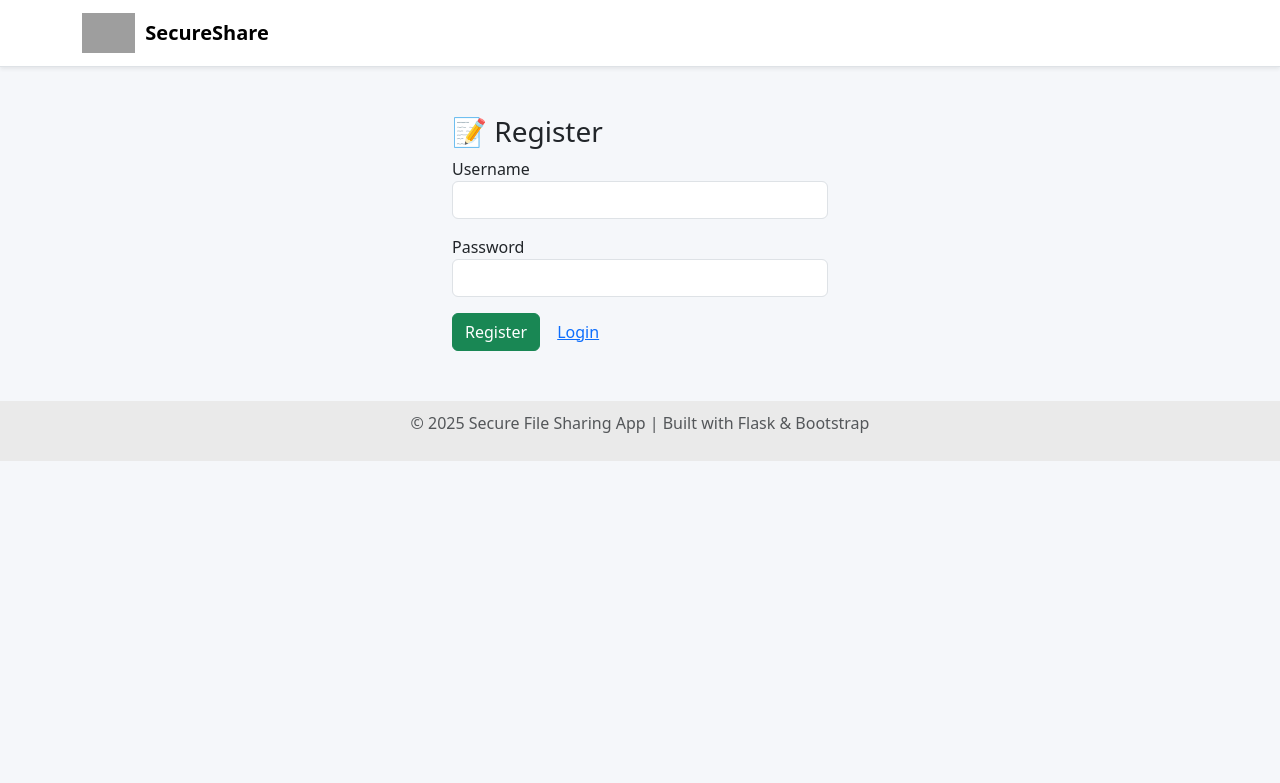
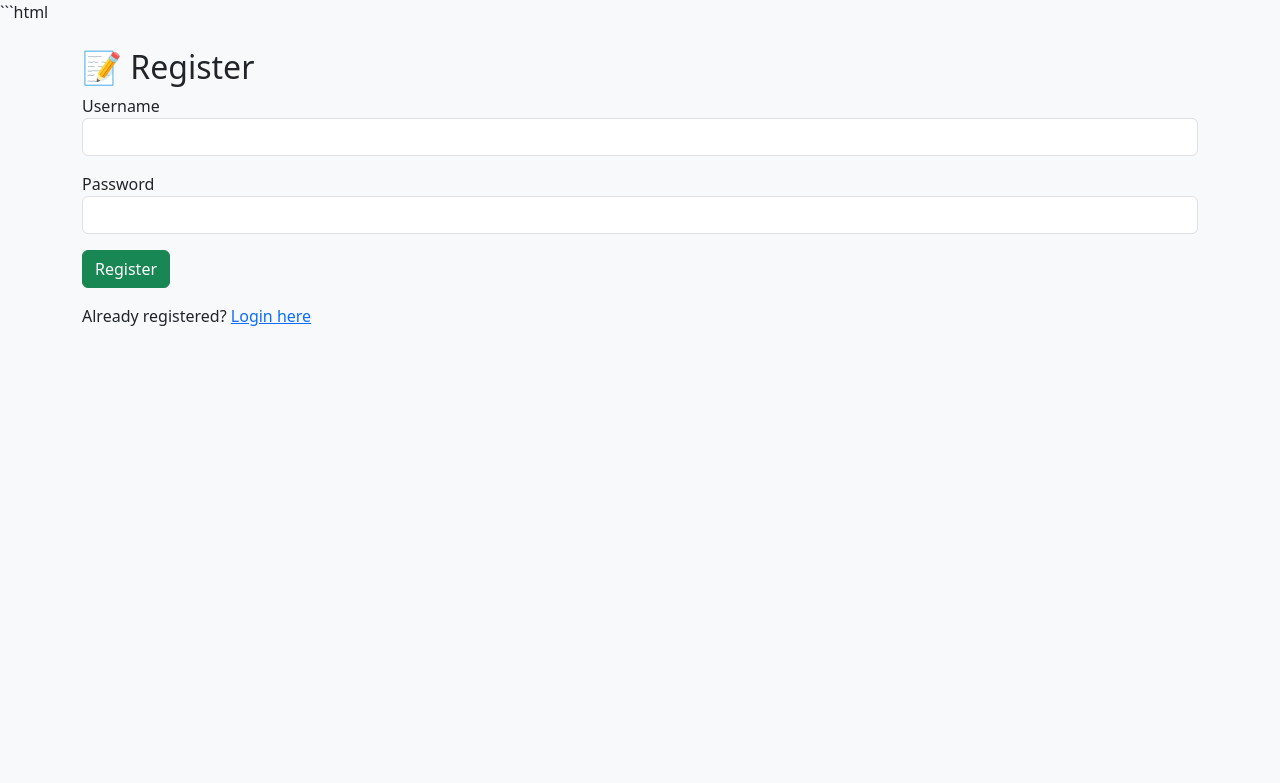
Before and after one commit to AJ3637/secure-file-sharing-app, a Flask app: page /register in a window 1280 px wide. Shown: the top 783 px of the page. Run offline with Flask 3, Linux system fonts and the light colour scheme; grey boxes are pictures that could not be loaded.

Commit message:
Update register.html

````diff
--- a/templates/register.html
+++ b/templates/register.html
@@ -1,15 +1,22 @@
-<!-- ======================= register.html ======================= -->
-{% extends "layout.html" %}
-{% block content %}
-<div class="container mt-5" style="max-width: 400px;">
-  <h3>📝 Register</h3>
+```html
+<!DOCTYPE html>
+<html>
+<head>
+    <title>Register</title>
+    <link href="https://cdn.jsdelivr.net/npm/bootstrap@5.3.0/dist/css/bootstrap.min.css" rel="stylesheet">
+</head>
+<body class="bg-light">
+<div class="container mt-4">
+    <h2>📝 Register</h2>
+
     {% with messages = get_flashed_messages(with_categories=true) %}
       {% if messages %}
-      {% for category, msg in messages %}
-        <div class="alert alert-{{ category }}">{{ msg }}</div>
+        {% for category, message in messages %}
+          <div class="alert alert-{{ category }}">{{ message }}</div>
         {% endfor %}
       {% endif %}
     {% endwith %}
+
     <form method="POST">
         <div class="mb-3">
             <label>Username</label>
@@ -19,8 +26,9 @@
             <label>Password</label>
             <input type="password" name="password" class="form-control" required>
         </div>
-    <button class="btn btn-success">Register</button>
-    <a href="/login" class="btn btn-link">Login</a>
+        <button type="submit" class="btn btn-success">Register</button>
+        <p class="mt-3">Already registered? <a href="/login">Login here</a></p>
     </form>
 </div>
-{% endblock %}
+</body>
+</html>
````
Lines whose indentation alone changed are shown as unchanged.
